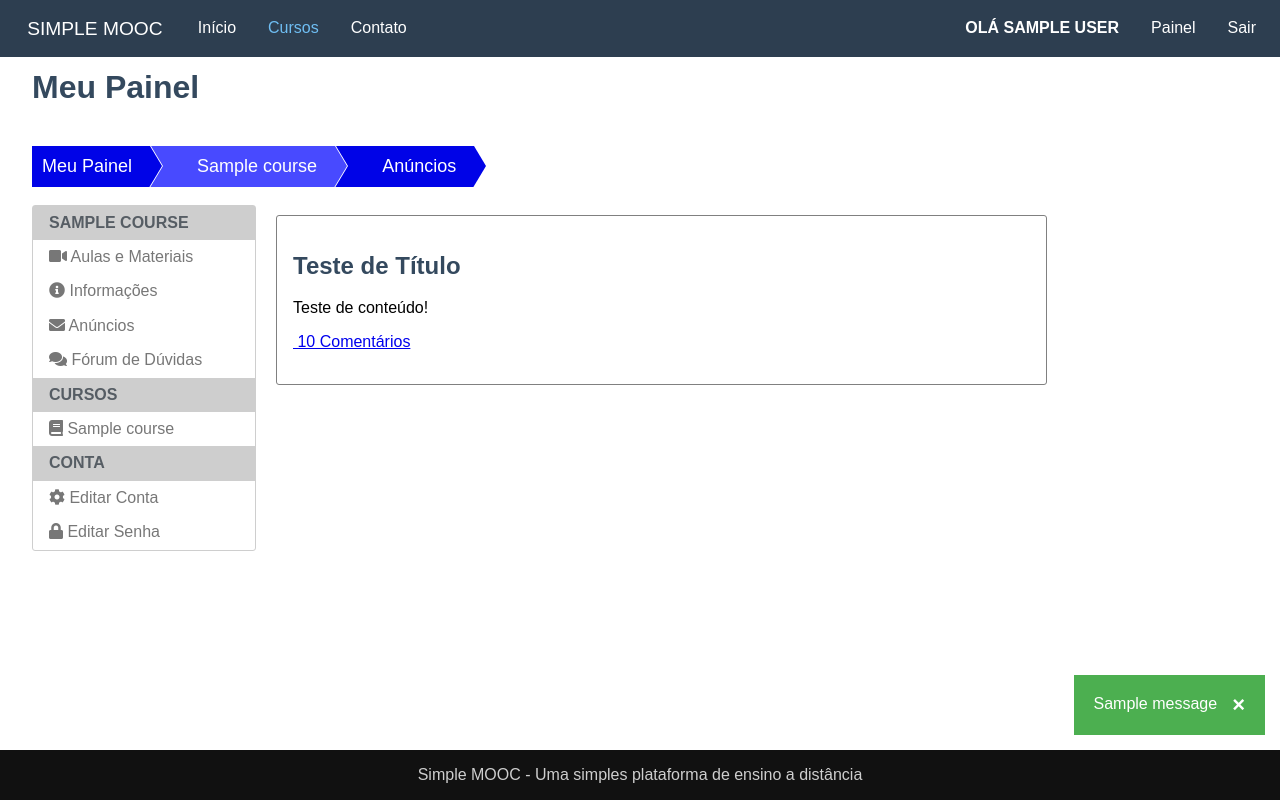
After one commit to ydirickson/simple-mooc, a Django app: a page that uses core/templates/base.html in a window 1280 px wide. The commit adds this page. Run offline with Django 3.2, Linux system fonts and the light colour scheme; a user stored in the database is signed in; tables that the repository leaves empty hold one stand-in row (values such as "Sample post"); one stand-in notice (Sample message) is shown; some libraries are stand-ins or nearby versions.

Commit message:
Painel de curso, com cancelamento de cursos

```diff
--- /dev/null
+++ b/accounts/context_processors.py
@@ -0,0 +1,10 @@
+from courses.models import Enrollment
+
+def enrollments(request):
+    if hasattr(request, "user"):
+        enrollments = Enrollment.objects.filter(user=request.user)
+    else:
+        enrollments = []
+    return {
+        "enrollments":enrollments
+    }
--- a/accounts/static/accounts/dashboard.css
+++ b/accounts/static/accounts/dashboard.css
@@ -85,3 +85,13 @@ ul.breadcrumb li a:hover {
 ul.breadcrumb li a:hover:after {
     border-left-color: #525ea5 !important;
 }
+
+div.well {
+    border: 1.5px solid gray;
+    border-radius: 3px;
+}
+
+div.well h3 {
+    color:black;
+    border: 0;
+}
--- a/accounts/templates/accounts/base.html
+++ b/accounts/templates/accounts/base.html
@@ -1,10 +1,21 @@
 {% extends "base.html" %}
 {% load static %}
+
 {% block head %}
     <link rel="stylesheet" href="{% static 'accounts/dashboard.css' %}" />
 {% endblock %}
+
 {% block content %}
     <section class="content pure-g">
+        {% if messages %}
+            <aside class="pure-u-1">
+                {% for message in messages %}
+                    <div class="alert {{ message.tags }}" >
+                        {{ message }}<span class="closebtn">&times;</span>
+                    </div>
+                {% endfor %}
+            </aside>
+        {% endif %}
         <h1 class="pure-u-1">Meu Painel</h1>
         <div class="pure-u-1">
             <ul class="breadcrumb">
@@ -16,18 +27,41 @@
         <nav class="pure-menu submenu pure-u-1-3">
             {% with request.resolver_match.view_name as view %}
                 <ul class="pure-menu-list">
-                    <li class="pure-menu-heading">Meus Cursos</li>
-                    <li class="pure-menu-item"><a href="#" class="pure-menu-link">Curso 1</a></li>
-                    <li class="pure-menu-item"><a href="#" class="pure-menu-link">Curso 2</a></li>
-                    <li class="pure-menu-heading">Meu Cadastro</li>
-                    <li class="pure-menu-item {% if view == 'accounts:edit' %}pure-menu-selected{% endif %}"><a href="{% url 'accounts:edit' %}" class="pure-menu-link">Editar Conta</a></li>
-                    <li class="pure-menu-item {% if view == 'accounts:password' %}pure-menu-selected{% endif %}"><a href="{% url 'accounts:password' %}" class="pure-menu-link">Editar Senha</a></li>
+                    {% block menu_options %}
+                        <li class="pure-menu-heading">Cursos</li>
+                        {% for enrollment in enrollments %}
+                            <li class="pure-menu-item">
+                                <a href="{% url 'courses:announcements' enrollment.course.slug %}" class="pure-menu-link">
+                                    <i class="fas fa-book"></i>
+                                    {{ enrollment.course }}
+                                </a>
+                            </li>
+                            {% empty %}
+                            <li class="pure-menu-item">
+                                <a href="#" class="pure-menu-link">
+                                    Nenhum curso
+                                </a>
+                            </li>
+                        {% endfor %}
+                        <li class="pure-menu-heading">Conta</li>
+                        <li class="pure-menu-item {% if view == 'accounts:edit' %}pure-menu-selected{% endif %}">
+                            <a href="{% url 'accounts:edit' %}" class="pure-menu-link">
+                                <i class="fas fa-cog"></i>
+                                Editar Conta
+                            </a>
+                        </li>
+                        <li class="pure-menu-item {% if view == 'accounts:password' %}pure-menu-selected{% endif %}">
+                            <a href="{% url 'accounts:password' %}" class="pure-menu-link">
+                                <i class="fas fa-lock"></i>
+                                Editar Senha
+                            </a>
+                        </li>
+                    {% endblock %}
                 </ul>
             {% endwith %}
         </nav>
         <article class="pure-u-2-3 panel-content">
             {% block panel-content %}
-
             {% endblock %}
         </article>
     </section>
--- a/accounts/templates/accounts/edit.html
+++ b/accounts/templates/accounts/edit.html
@@ -12,9 +12,6 @@
 
 {% block panel-content %}
     <h2>Editar Informações de Conta</h2>
-    {% if success %}
-        <div class="alert success">Dados alterados com sucesso!<span class="closebtn">&times;</span></div>
-    {% endif %}
     <form class="pure-form pure-form-aligned" method="POST">
         <fieldset>
             {% csrf_token %}
--- a/accounts/templates/accounts/edit_password.html
+++ b/accounts/templates/accounts/edit_password.html
@@ -12,9 +12,6 @@
 
 {% block panel-content %}
     <h2>Trocar a senha</h2>
-    {% if success %}
-        <div class="alert success">Senha alterada com sucesso!<span class="closebtn">&times;</span></div>
-    {% endif %}
     <form class="pure-form pure-form-aligned" method="POST">
         <fieldset>
             {% csrf_token %}
--- a/core/static/css/site.css
+++ b/core/static/css/site.css
@@ -245,3 +245,28 @@ ul.errorList {
 .closebtn:hover {
     color: black;
 }
+
+.button-success,
+.button-error,
+.button-warning,
+.button-secondary {
+    color: white;
+    border-radius: 4px;
+    text-shadow: 0 1px 1px rgba(0, 0, 0, 0.2);
+}
+
+.button-success {
+    background: rgb(28, 184, 65); /* this is a green */
+}
+
+.button-error {
+    background: rgb(202, 60, 60); /* this is a maroon */
+}
+
+.button-warning {
+    background: rgb(223, 117, 20); /* this is an orange */
+}
+
+.button-secondary {
+    background: rgb(66, 184, 221); /* this is a light blue */
+}
--- a/core/templates/base.html
+++ b/core/templates/base.html
@@ -8,6 +8,7 @@
         <link rel="shortcut icon" href="{% static 'favicon.ico' %}" type="image/x-icon">
         <link rel="icon" href="{% static 'favicon.ico' %}" type="image/x-icon">
         <link rel="stylesheet" href="https://unpkg.com/purecss@1.0.0/build/pure-min.css" integrity="sha384-" crossorigin="anonymous">
+        <link rel="stylesheet" href="https://use.fontawesome.com/releases/v5.0.13/css/all.css" integrity="sha384-DNOHZ68U8hZfKXOrtjWvjxusGo9WQnrNx2sqG0tfsghAvtVlRW3tvkXWZh58N9jp" crossorigin="anonymous">
         <link rel="stylesheet" href="{% static 'css/site.css' %}">
         <script src="{% static 'js/menu.js' %}" defer></script>
         <script src="{% static 'js/message.js' %}" defer></script>
--- a/courses/models.py
+++ b/courses/models.py
@@ -64,6 +64,9 @@ class Enrollment(models.Model):
         self.status = 1
         self.save()
 
+    def is_approved(self):
+        return self.status == 1
+
     class Meta:
         verbose_name = "Inscrição"
         verbose_name_plural = "Inscrições"
--- /dev/null
+++ b/courses/templates/courses/announcements.html
@@ -0,0 +1,27 @@
+{% extends "courses/base_courses.html" %}
+
+{% block breadcrumb %}
+    {{ block.super }}
+    <li>
+        <a href="{% url 'courses:announcements' course.slug %}">
+            Anúncios
+        </a>
+    </li>
+{% endblock %}
+
+{% block panel-content %}
+
+    <div class="well">
+        <h2>Teste de Título</h2>
+        <p>
+            Teste de conteúdo!
+        </p>
+        <p>
+            <a href="#comments" title="">
+                <i class="fas fa-comments-o"></i>
+                10 Comentários
+            </a>
+        </p>
+    </div>
+
+{% endblock %}
--- /dev/null
+++ b/courses/templates/courses/base_courses.html
@@ -0,0 +1,41 @@
+{% extends "accounts/base.html" %}
+
+{% block breadcrumb %}
+    {{ block.super }}
+    <li>
+        <a href="">
+            {{ course }}
+        </a>
+    </li>
+{% endblock %}
+
+{% block menu_options %}
+    <li class="pure-menu-heading">
+        {{ course }}
+    </li>
+    <li class="pure-menu-item">
+        <a href="#" class="pure-menu-link">
+            <i class="fas fa-video"></i>
+            Aulas e Materiais
+        </a>
+    </li>
+    <li class="pure-menu-item">
+        <a href="#" class="pure-menu-link">
+            <i class="fas fa-info-circle"></i>
+            Informações
+        </a>
+    </li>
+    <li class="pure-menu-item">
+        <a href="#" class="pure-menu-link">
+            <i class="fas fa-envelope"></i>
+            Anúncios
+        </a>
+    </li>
+    <li class="pure-menu-item">
+        <a href="#" class="pure-menu-link">
+            <i class="fas fa-comments"></i>
+            Fórum de Dúvidas
+        </a>
+    </li>
+    {{ block.super }}
+{% endblock %}
--- a/courses/urls.py
+++ b/courses/urls.py
@@ -6,6 +6,7 @@ app_name = "courses"
 urlpatterns = [
     path('', views.courses, name='index'),
     path("<slug:slug>", views.detail, name="detail"),
-    path("<slug:slug>/inscricao", views.enrollment, name="enrollment")
-
+    path("<slug:slug>/inscricao", views.enrollment, name="enrollment"),
+    path("<slug:slug>/cancelar-inscricao", views.undo_enrollment, name="undo-enrollment"),
+    path("<slug:slug>/anuncios/", views.announcements, name="announcements")
 ]
--- a/courses/views.py
+++ b/courses/views.py
@@ -1,5 +1,7 @@
 from django.shortcuts import render, get_object_or_404, redirect
 from django.contrib.auth.decorators import login_required
+from django.contrib import messages
+
 from .models import Course, Enrollment
 from .forms import ContactCourseForm
 
@@ -26,12 +28,39 @@ def detail(request, slug):
 
 @login_required
 def enrollment(request, slug):
-    context = {}
     course = get_object_or_404(Course, slug=slug)
     enrollment, created = Enrollment.objects.get_or_create(
         user=request.user, course=course
     )
     if created:
         enrollment.activate()
+        messages.success(request, "Inscrição realizada com sucesso!")
+    else:
+        messages.info(request, "Você já está inscrito no curso")
 
     return redirect("accounts:dashboard")
+
+@login_required
+def undo_enrollment(request, slug):
+    course = get_object_or_404(Course, slug=slug)
+    enrollment = get_object_or_404(Enrollment, user=request.user, course=course)
+    context = {}
+    if request.POST:
+        enrollment.delete()
+        messages.success(request, "Sua inscrição foi cancelada com sucesso")
+        return redirect("accounts:dashboard")
+    context["course"] = course
+    return render(request, "courses/undo_enrollment.html", context)
+
+@login_required
+def announcements(request, slug):
+    course = get_object_or_404(Course, slug=slug)
+    if not request.user.is_staff:
+        enrollment = get_object_or_404(Enrollment, user=request.user, course=course)
+        if not enrollment.is_approved():
+            messages.error(request, "A sua inscrição está pendente!")
+            return redirect("accounts:dashboard")
+    context = {
+        "course": course
+    }
+    return render(request, "courses/announcements.html", context)
--- a/mooc/settings.py
+++ b/mooc/settings.py
@@ -63,6 +63,8 @@ TEMPLATES = [
                 'django.template.context_processors.request',
                 'django.contrib.auth.context_processors.auth',
                 'django.contrib.messages.context_processors.messages',
+                #My context processors
+                "accounts.context_processors.enrollments"
             ],
         },
     },
```
Also changed, not shown: accounts/templates/accounts/dashboard.html (+19 -2 lines), accounts/views.py (+7 -4 lines), courses/templates/courses/undo_enrollment.html (added, +25 -0 lines), requirements.txt (+11 -1 lines).
